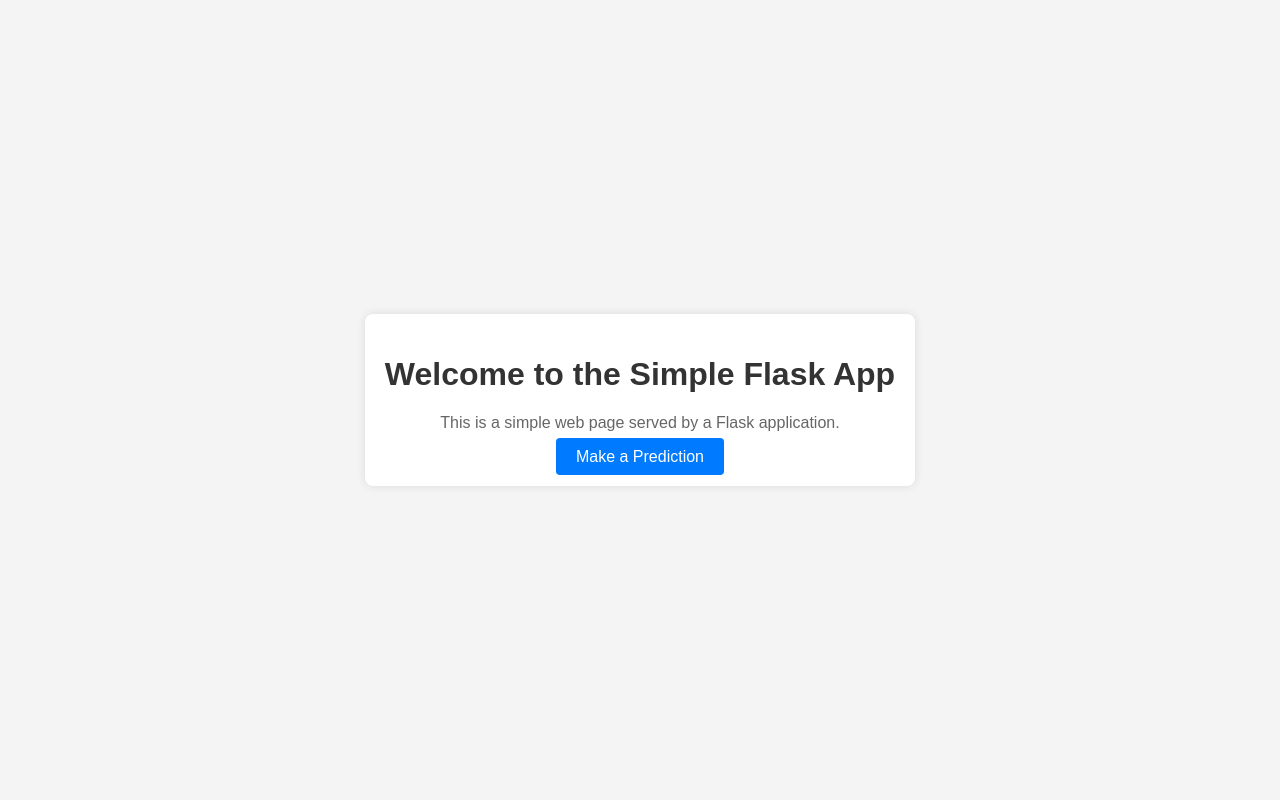
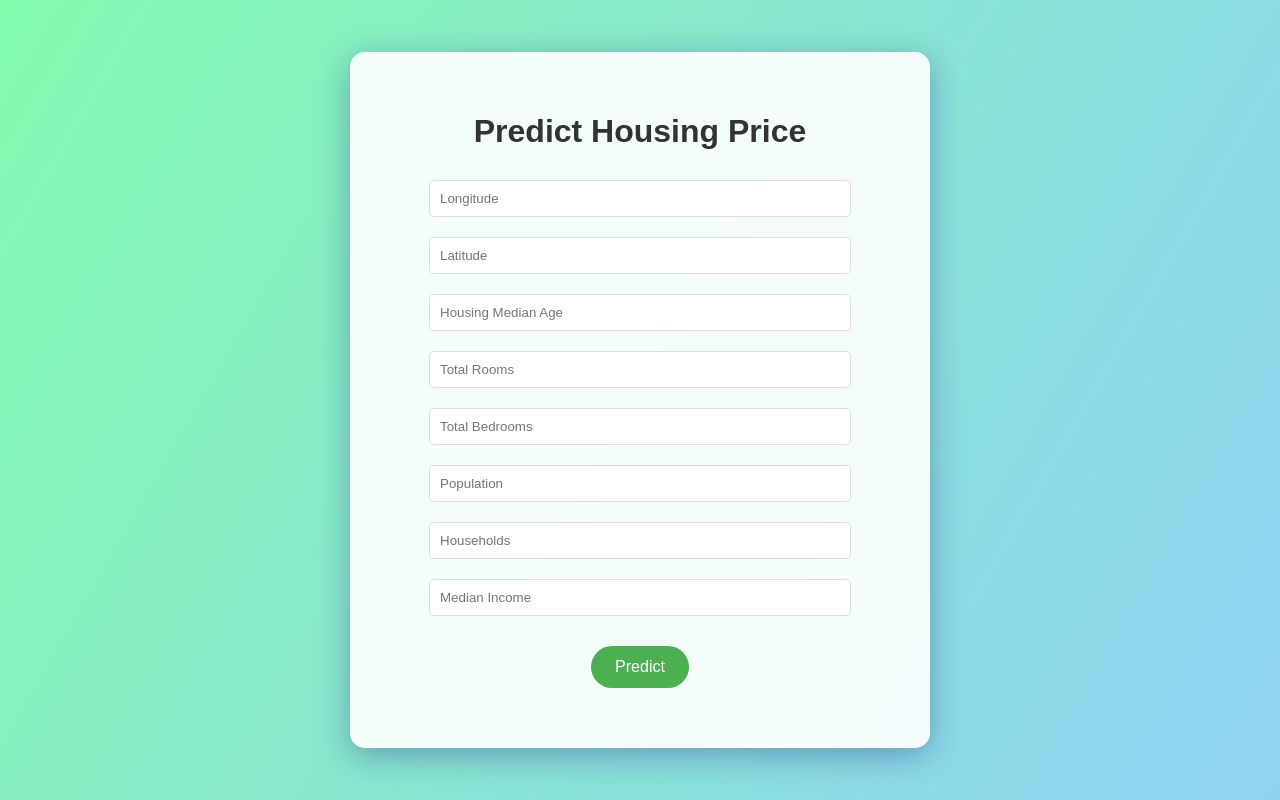
Before and after one commit to MohdSiddiq12/MLOps, a Flask app: page / in a window 1280 px wide. Run offline with Flask 2, Linux system fonts and the light colour scheme; parts of the project's set-up code (start-up, migrations or seed data) failed here and were passed over.

Commit message:
flask app working

```diff
--- a/src/app.py
+++ b/src/app.py
@@ -1,22 +1,48 @@
 from flask import Flask, request, jsonify, render_template
 import pandas as pd
+import numpy as np
 import joblib
+import os
 
 app = Flask(__name__)
 
 # Load the model
-model = joblib.load('models/RandomForest.pkl')
+model_path = ('models\RandomForest.pkl')
+model = joblib.load(model_path)
 
 @app.route('/')
 def index():
     return render_template('index.html')
 
-@app.route('/predict', methods=['POST'])
+@app.route('/predict', methods=['GET', 'POST'])
 def predict():
-    data = request.json
-    df = pd.DataFrame(data)
-    predictions = model.predict(df)
-    return jsonify(predictions.tolist())
+    if request.method == 'POST':
+        try:
+            # Get data from request
+            data = request.json
+
+            # Create DataFrame with expected columns
+            columns = ['longitude', 'latitude', 'housing_median_age', 'total_rooms',
+                       'total_bedrooms', 'population', 'households', 'median_income']
+
+            df = pd.DataFrame([data], columns=columns)
+
+            # Ensure all necessary columns are present
+            for col in columns:
+                if col not in df.columns:
+                    return jsonify({"error": f"Missing feature: {col}"}), 400
+
+            # Make prediction
+            prediction = model.predict(df)
+
+            # Return prediction
+            return jsonify({"prediction": prediction[0]})
+
+        except Exception as e:
+            return jsonify({"error": str(e)}), 400
+
+    # If it's a GET request, render the prediction form
+    return render_template('predict.html')
 
 if __name__ == '__main__':
-    app.run(host='0.0.0.0', port=5000)
+    app.run(host='0.0.0.0', port=5000, debug=True)
--- a/src/templates/index.html
+++ b/src/templates/index.html
@@ -3,50 +3,112 @@
 <head>
     <meta charset="UTF-8">
     <meta name="viewport" content="width=device-width, initial-scale=1.0">
-    <title>Simple Flask App</title>
+    <title>Predict Housing Price</title>
     <style>
         body {
-            font-family: Arial, sans-serif;
-            background-color: #f4f4f4;
+            font-family: 'Arial', sans-serif;
+            background: linear-gradient(120deg, #84fab0 0%, #8fd3f4 100%);
             margin: 0;
             padding: 0;
             display: flex;
             justify-content: center;
             align-items: center;
-            height: 100vh;
+            min-height: 100vh;
         }
         .container {
-            background-color: #fff;
-            padding: 20px;
-            border-radius: 8px;
-            box-shadow: 0 0 10px rgba(0, 0, 0, 0.1);
+            background-color: rgba(255, 255, 255, 0.9);
+            padding: 40px;
+            border-radius: 15px;
+            box-shadow: 0 8px 32px rgba(31, 38, 135, 0.37);
             text-align: center;
+            max-width: 500px;
+            width: 90%;
         }
         h1 {
             color: #333;
+            margin-bottom: 20px;
         }
-        p {
-            color: #666;
+        form {
+            display: flex;
+            flex-direction: column;
+            align-items: center;
+        }
+        input {
+            margin: 10px 0;
+            padding: 10px;
+            width: 80%;
+            border: 1px solid #ddd;
+            border-radius: 5px;
         }
         .button {
-            background-color: #007BFF;
+            background-color: #4CAF50;
             color: white;
-            padding: 10px 20px;
+            padding: 12px 24px;
             border: none;
-            border-radius: 4px;
+            border-radius: 25px;
             cursor: pointer;
-            text-decoration: none;
+            font-size: 16px;
+            transition: background-color 0.3s, transform 0.2s;
+            margin-top: 20px;
         }
         .button:hover {
-            background-color: #0056b3;
+            background-color: #45a049;
+            transform: translateY(-2px);
+        }
+        #result {
+            margin-top: 20px;
+            font-weight: bold;
         }
     </style>
 </head>
 <body>
     <div class="container">
-        <h1>Welcome to the Simple Flask App</h1>
-        <p>This is a simple web page served by a Flask application.</p>
-        <a href="/predict" class="button">Make a Prediction</a>
+        <h1>Predict Housing Price</h1>
+        <form id="predictionForm">
+            <input type="number" step="any" name="longitude" placeholder="Longitude" required>
+            <input type="number" step="any" name="latitude" placeholder="Latitude" required>
+            <input type="number" step="any" name="housing_median_age" placeholder="Housing Median Age" required>
+            <input type="number" step="any" name="total_rooms" placeholder="Total Rooms" required>
+            <input type="number" step="any" name="total_bedrooms" placeholder="Total Bedrooms" required>
+            <input type="number" step="any" name="population" placeholder="Population" required>
+            <input type="number" step="any" name="households" placeholder="Households" required>
+            <input type="number" step="any" name="median_income" placeholder="Median Income" required>
+            <button type="submit" class="button">Predict</button>
+        </form>
+        <div id="result"></div>
     </div>
+
+    <script>
+        document.getElementById('predictionForm').addEventListener('submit', function(e) {
+            e.preventDefault();
+
+            var formData = new FormData(this);
+            var object = {};
+            formData.forEach(function(value, key){
+                object[key] = parseFloat(value);
+            });
+            var json = JSON.stringify(object);
+
+            fetch('/predict', {
+                method: 'POST',
+                headers: {
+                    'Content-Type': 'application/json',
+                },
+                body: json,
+            })
+            .then(response => response.json())
+            .then(data => {
+                if(data.error) {
+                    document.getElementById('result').innerHTML = 'Error: ' + data.error;
+                } else {
+                    document.getElementById('result').innerHTML = 'Predicted Housing Price: $' + data.prediction.toFixed(2);
+                }
+            })
+            .catch((error) => {
+                console.error('Error:', error);
+                document.getElementById('result').innerHTML = 'Error: ' + error;
+            });
+        });
+    </script>
 </body>
 </html>
```
